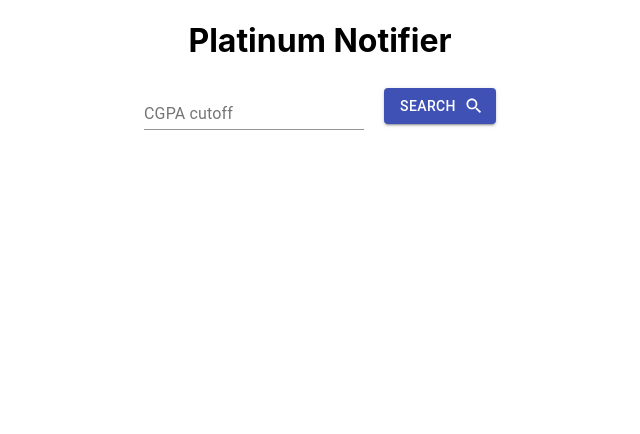
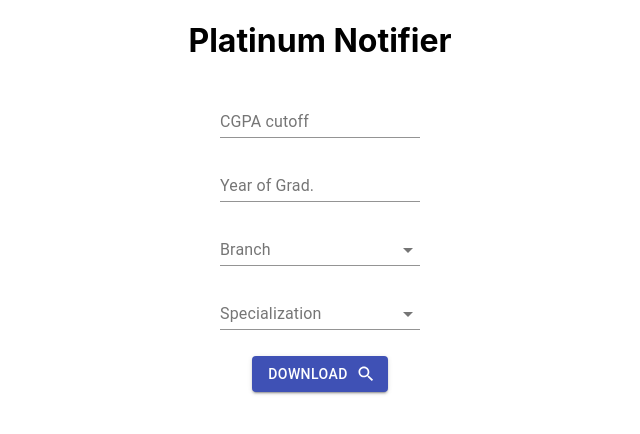
Before and after one commit to Major-7/PN-Front-Web, a React (Create React App) app: page / in a window 1280 px wide. Shown: the top 434 px of the page, without its empty margins (320-960 px from the left). Built offline with nearby package versions, Linux system fonts and the light colour scheme.

Commit message:
new filters added

```diff
--- a/src/App.js
+++ b/src/App.js
@@ -1,45 +1,69 @@
 import React from "react";
 import "./App.css";
 import { useState } from "react";
-import { TextField, Button, makeStyles, Container } from "@material-ui/core";
+import { TextField, Button, makeStyles, Container, Select, MenuItem, FormHelperText, FormControl, InputLabel } from "@material-ui/core";
 import Search from "@material-ui/icons/Search";
 
-const useStyles = makeStyles({
+const useStyles = makeStyles(theme => ({
 	container: {
 		display: "flex",
-    flexDirection: "row",
+		flexDirection: "column",
 		justifyContent: "center",
 		alignItems: "center",
   },
 
-  btn: { marginLeft: 20 },
-});
+  inputField: {
+    width: "200px",
+    margin: "8px 0"
+  },
+
+	btn: {
+    margin: "18px 0"
+  },
+
+  formControl: {
+    margin: theme.spacing(1),
+    width: "200px",
+    textAlign: "left"
+  },
+
+  selectEmpty: {
+    marginTop: theme.spacing(2),
+  },
+}));
 
 function App() {
 	const [queryCGPA, setQueryCGPA] = useState("");
+	const [queryYEAR, setQueryYEAR] = useState("");
+	const [queryBRANCH, setQueryBRANCH] = useState("");
+	const [querySPEC, setQuerySPEC] = useState("");
 	const [students, setStudents] = useState([]);
 	const [error, setError] = useState(null);
 
 	const classes = useStyles();
 
 	const apiQuery = () => {
-    fetch(
-      `https://asia-east2-ait-application-suite.cloudfunctions.net/getEligible?cgpa=${queryCGPA}`
-    )
-      .then((res) => res.json())
-      .then((json) => {
-        console.log(json);
-        if (json.msg === "success") setStudents(json.data);
-      })
-      .catch((err) => {
-        console.log("Error in fetching results: ", err);
-        setError(err);
-        alert(error);
-      });
+		if (!queryCGPA && !queryYEAR && !queryBRANCH && !querySPEC) {
+			alert("select atleast one filter");
+			return;
+    }
+    window.location.assign(`http://localhost:5001/ait-application-suite/asia-east2/getEligibleP1B?cgpa=${queryCGPA}&year=${queryYEAR}&branch=${queryBRANCH}&spec=${querySPEC}`);
 	};
 
-  const inputHandler = (evt) => {
+	const handleCgpaChange = (evt) => {
 		setQueryCGPA(evt.target.value);
+	};
+
+  const handleYearChange = (evt) => {
+		setQueryYEAR(evt.target.value);
+	};
+
+  const handleBranchChange = (evt) => {
+    setQueryBRANCH(evt.target.value);
+	};
+
+  const handleSpecChange = (evt) => {
+		setQuerySPEC(evt.target.value);
 	};
 
 	const submitHandler = (evt) => {
@@ -53,11 +77,46 @@ function App() {
 			<form onSubmit={submitHandler}>
 				<Container className={classes.container}>
 					<TextField
+            className={classes.inputField}
 						id="cgpa-input"
 						label="CGPA cutoff"
 						value={queryCGPA}
-            onChange={inputHandler}
+						onChange={handleCgpaChange}
 					/>
+					<TextField
+            className={classes.inputField}
+						id="year-input"
+						label="Year of Grad."
+						value={queryYEAR}
+						onChange={handleYearChange}
+					/>
+          <FormControl className={classes.formControl}>
+            <InputLabel id="branch-select-label">Branch</InputLabel>
+            <Select
+              labelId="branch-select-label"
+              id="branch-select"
+              value={queryBRANCH}
+              onChange={handleBranchChange}
+            >
+              <MenuItem value={"cse"}>CSE</MenuItem>
+              <MenuItem value={"cse_ibm"}>CSE IBM</MenuItem>
+            </Select>
+          </FormControl>
+          <FormControl className={classes.formControl}>
+            <InputLabel id="spec-select-label">Specialization</InputLabel>
+            <Select
+              labelId="spec-select-label"
+              id="spec-select"
+              value={querySPEC}
+              onChange={handleSpecChange}
+            >
+              <MenuItem value={"is"}>IS</MenuItem>
+              <MenuItem value={"bd"}>BD</MenuItem>
+              <MenuItem value={"cc"}>CC</MenuItem>
+              <MenuItem value={"iot"}>IoT</MenuItem>
+              <MenuItem value={"aiml"}>AIML</MenuItem>
+            </Select>
+          </FormControl>
 					<Button
 						type="submit"
 						color="primary"
@@ -65,7 +124,7 @@ function App() {
 						variant="contained"
 						endIcon={<Search />}
 					>
-            Search
+						Download
 					</Button>
 				</Container>
 			</form>
```
Lines whose indentation alone changed are shown as unchanged.
